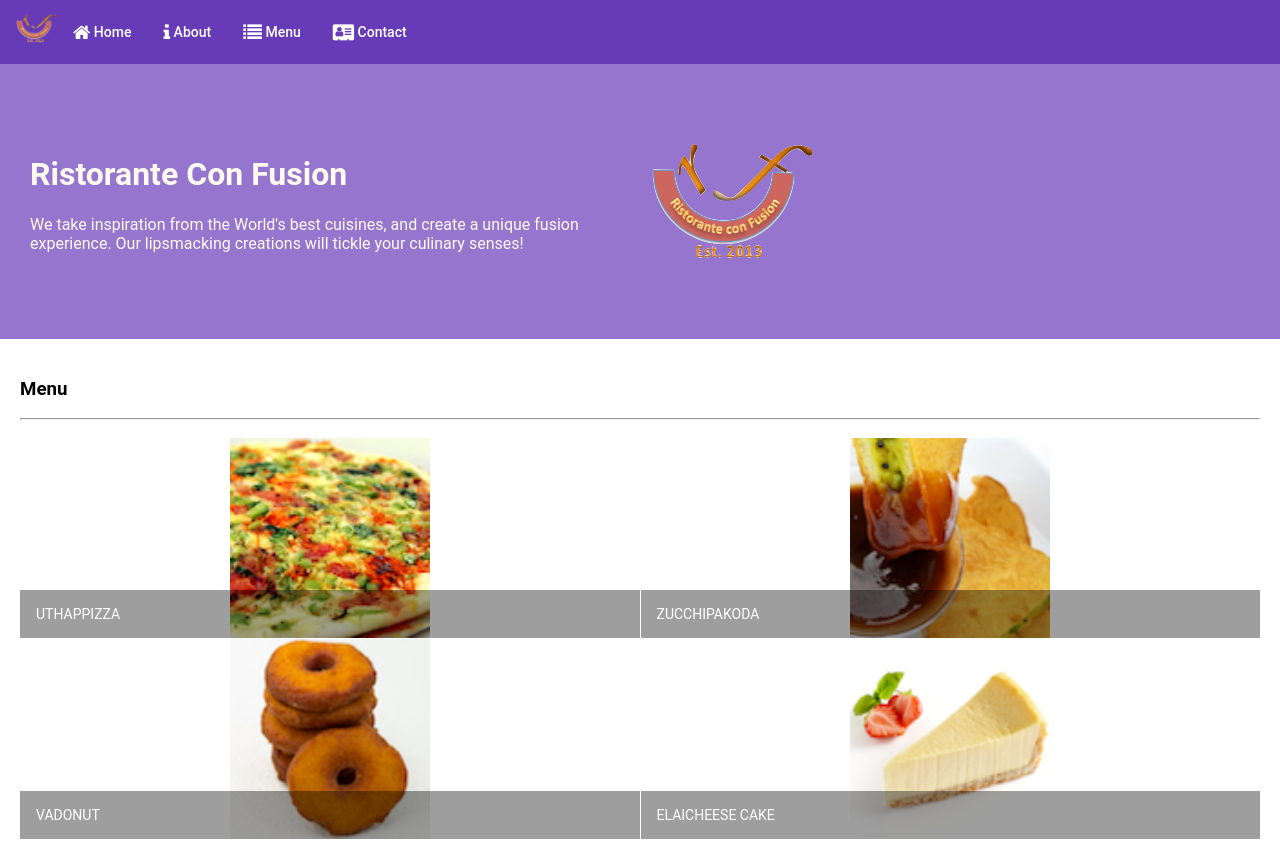
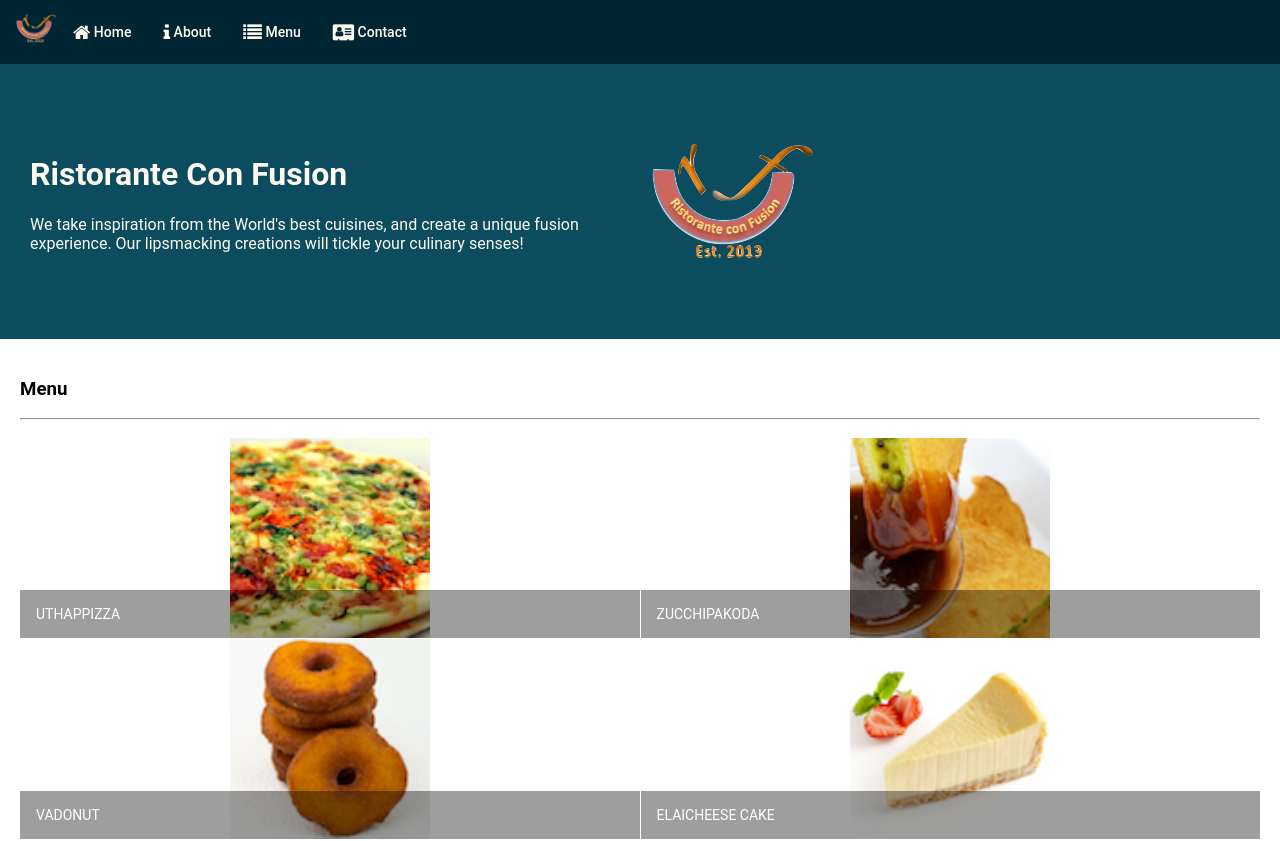
Before and after one commit to Cafelar/Angular-test, an Angular app: page / in a window 1280 px wide. Shown: the top 841 px of the page. Built offline with nearby package versions, Linux system fonts and the light colour scheme.

Commit message:
Changing color Header and Footer

```diff
--- a/src/app/footer/footer.component.scss
+++ b/src/app/footer/footer.component.scss
@@ -1,7 +1,7 @@
 $lt-gray: #ddd;
-$background-dark: #512DA8;
-$background-light: #9575CD;
-$background-pale: #D1C4E9;
+$background-dark: #002633;
+$background-light: #0B4C5F;
+$background-pale: #A9E2F3;
 
 @mixin zero-margin($pad-up-down, $pad-left-right) {
     margin: 0px auto;
--- a/src/app/header/header.component.html
+++ b/src/app/header/header.component.html
@@ -1,10 +1,9 @@
-<mat-toolbar color="primary">
+<mat-toolbar>
   <span><img src="/assets/images/logo.png" height=30 width=41></span>
   <a mat-button><span class="fa fa-home fa-lg"></span> Home</a>
   <a mat-button><span class="fa fa-info fa-lg"></span> About</a>
   <a mat-button><span class="fa fa-list fa-lg"></span> Menu</a>
   <a mat-button><span class="fa fa-address-card fa-lg"></span> Contact</a>
-
 </mat-toolbar>
 
 <div class="container jumbotron"
--- a/src/app/header/header.component.scss
+++ b/src/app/header/header.component.scss
@@ -1,7 +1,7 @@
 $lt-gray: #ddd;
-$background-dark: #512DA8;
-$background-light: #9575CD;
-$background-pale: #D1C4E9;
+$background-dark: #002633;
+$background-light: #0B4C5F;
+$background-pale: #A9E2F3;
 
 @mixin zero-margin($pad-up-down, $pad-left-right) {
     margin: 0px auto;
@@ -14,3 +14,8 @@ $background-pale: #D1C4E9;
     color:floralwhite;
     min-height: 150px;
 }
+
+.mat-toolbar{
+    background-color: $background-dark;
+    color:floralwhite;
+}
--- a/src/styles.scss
+++ b/src/styles.scss
@@ -3,12 +3,12 @@
 
 // some basic resets
 $lt-gray: #ddd;
-$background-dark: #512DA8;
-$background-light: #9575CD;
-$background-pale: #D1C4E9;
-$primary-color-dark:   #512DA8;
-$primary-color:        #673AB7;
-$primary-color-light:  #D1C4E9;
+$background-dark: #002633;
+$background-light: #0B4C5F;
+$background-pale: #A9E2F3;
+$primary-color-dark:   #002633;
+$primary-color:        #0B4C5F;
+$primary-color-light:  #A9E2F3;
 $primary-color-text:   #FFFFFF;
 $accent-color:         #FFC107;
 $primary-text-color:   #212121;
```
